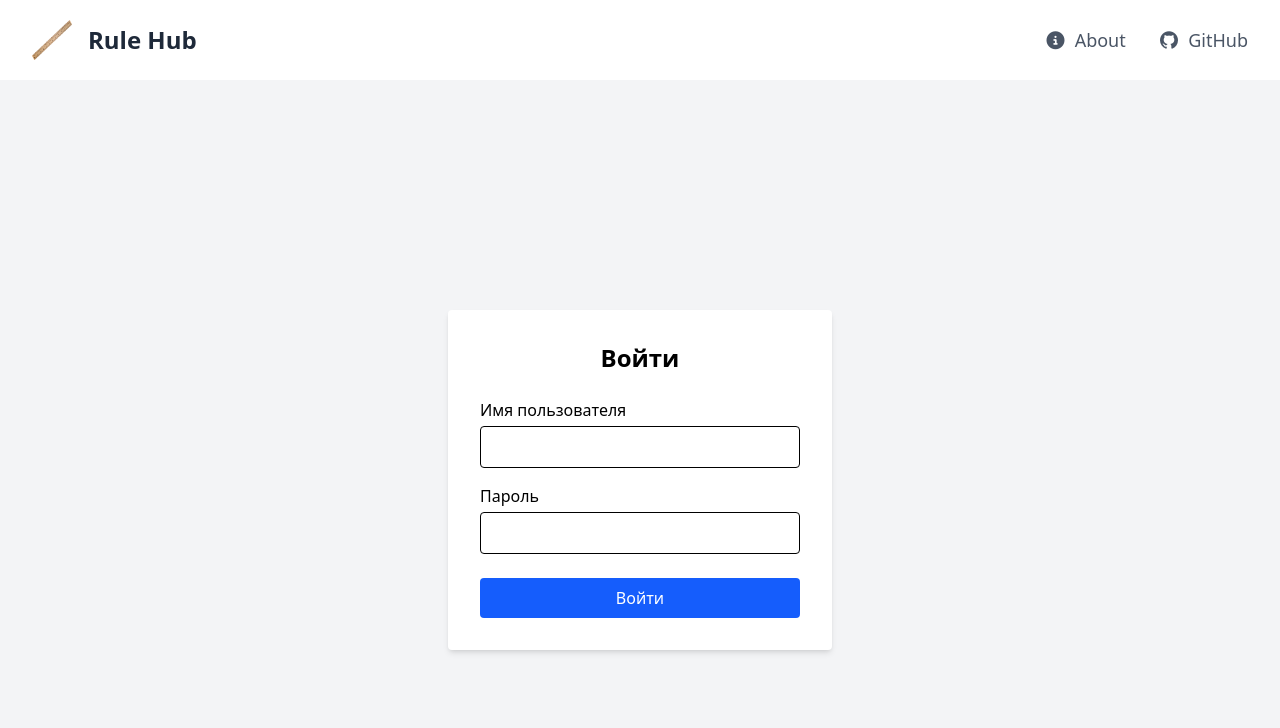
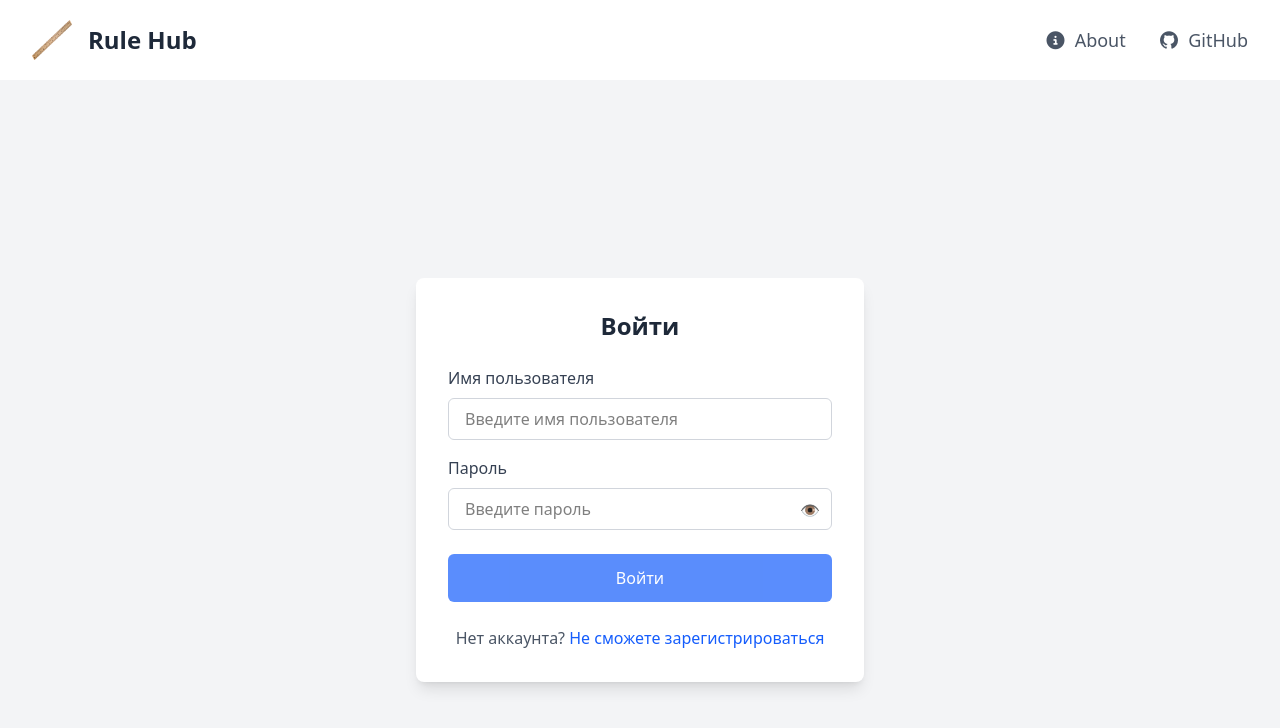
Before and after one commit to NRF24l01/rulehub, a Vue app in the folder frontend/: page /login in a window 1280 px wide. Shown: the top 728 px of the page. Built offline with nearby package versions, Linux system fonts and the light colour scheme.

Commit message:
Fixed login

```diff
--- a/frontend/package.json
+++ b/frontend/package.json
@@ -12,8 +12,10 @@
     "@fortawesome/fontawesome-free": "^7.0.0",
     "@tailwindcss/vite": "^4.1.11",
     "aos": "^2.3.4",
+    "axios": "^1.11.0",
     "font-awesome": "^4.7.0",
     "pinia": "^3.0.3",
+    "pinia-plugin-persistedstate": "^4.4.1",
     "tailwindcss": "^4.1.11",
     "vue": "^3.5.17",
     "vue-router": "^4.5.1"
--- a/frontend/src/main.js
+++ b/frontend/src/main.js
@@ -3,13 +3,17 @@ import '@fortawesome/fontawesome-free/css/all.min.css';
 
 import { createApp } from 'vue'
 import { createPinia } from 'pinia'
+import piniaPersist from 'pinia-plugin-persistedstate'
 
 import App from './App.vue'
 import router from './router'
 
 const app = createApp(App)
 
-app.use(createPinia())
+const pinia = createPinia()
+pinia.use(piniaPersist)
+
+app.use(pinia)
 app.use(router)
 
 app.mount('#app')
--- /dev/null
+++ b/frontend/src/stores/auth.js
@@ -0,0 +1,34 @@
+import { defineStore } from 'pinia'
+import { ref, computed } from 'vue'
+
+export const useAuthStore = defineStore('auth', () => {
+  const accessToken = ref(null)
+
+  const isAuthenticated = computed(() => !!accessToken.value)
+  const authHeader = computed(() =>
+    accessToken.value ? { Authorization: 'Bearer ' + accessToken.value } : {}
+  )
+
+  function setToken(token) {
+    accessToken.value = token
+  }
+
+  function logout() {
+    accessToken.value = null
+  }
+
+  return {
+    accessToken,
+    isAuthenticated,
+    authHeader,
+    setToken,
+    logout,
+  }
+}, {
+  persist: {
+    enabled: true,
+    strategies: [
+      { storage: sessionStorage }
+    ]
+  }
+})
--- a/frontend/src/views/Login.vue
+++ b/frontend/src/views/Login.vue
@@ -1,48 +1,91 @@
 <template>
     <div class="flex items-center justify-center min-h-screen bg-gray-100">
-        <form
-            class="bg-white p-8 rounded shadow-md w-full max-w-sm"
-            @submit.prevent="handleLogin"
-        >
-            <h2 class="text-2xl font-bold mb-6 text-center">Войти</h2>
+        <div class="bg-white p-8 rounded-lg shadow-lg w-full max-w-md">
+            <h2 class="text-2xl font-bold mb-6 text-center text-gray-800">Войти</h2>
+
+            <form @submit.prevent="handleLogin">
+                <!-- Username field -->
                 <div class="mb-4">
-                <label class="block mb-1 font-medium" for="nickname">Имя пользователя</label>
+                    <label class="block mb-2 font-medium text-gray-700" for="nickname">
+                        Имя пользователя
+                    </label>
                     <input
                         id="nickname"
                         v-model="nickname"
                         type="text"
-                    class="w-full px-3 py-2 border rounded focus:outline-none focus:ring"
+                        class="w-full px-4 py-2 border border-gray-300 rounded-md focus:outline-none focus:ring-2 focus:ring-blue-500 transition"
                         :class="{'border-red-500': nicknameError}"
+                        placeholder="Введите имя пользователя"
                         autocomplete="username"
                     />
                     <p v-if="nicknameError" class="text-red-500 text-sm mt-1">{{ nicknameError }}</p>
                 </div>
+
+                <!-- Password field -->
                 <div class="mb-6">
-                <label class="block mb-1 font-medium" for="password">Пароль</label>
+                    <label class="block mb-2 font-medium text-gray-700" for="password">
+                        Пароль
+                    </label>
+                    <div class="relative">
                         <input
                             id="password"
                             v-model="password"
-                    type="password"
-                    class="w-full px-3 py-2 border rounded focus:outline-none focus:ring"
+                            :type="showPassword ? 'text' : 'password'"
+                            class="w-full px-4 py-2 border border-gray-300 rounded-md focus:outline-none focus:ring-2 focus:ring-blue-500 transition"
                             :class="{'border-red-500': passwordError}"
+                            placeholder="Введите пароль"
                             autocomplete="current-password"
                         />
+                        <button
+                            type="button"
+                            class="absolute right-3 top-2.5 text-gray-500 hover:text-gray-700"
+                            @click="showPassword = !showPassword"
+                        >
+                            {{ showPassword ? '🙈' : '👁️' }}
+                        </button>
+                    </div>
                     <p v-if="passwordError" class="text-red-500 text-sm mt-1">{{ passwordError }}</p>
                 </div>
+
+                <!-- Submit button -->
                 <button
                     type="submit"
-                class="w-full bg-blue-600 text-white py-2 rounded hover:bg-blue-700 transition"
-                :disabled="loading"
+                    class="w-full bg-blue-600 text-white py-3 rounded-md hover:bg-blue-700 focus:outline-none focus:ring-2 focus:ring-blue-500 focus:ring-offset-2 transition"
+                    :disabled="loading || isFormInvalid"
+                    :class="{'opacity-70 cursor-not-allowed': loading || isFormInvalid}"
                 >
-                {{ loading ? 'Входимс...' : 'Войти' }}
+                    <span v-if="loading" class="inline-flex items-center">
+                        <svg class="animate-spin -ml-1 mr-2 h-4 w-4 text-white" xmlns="http://www.w3.org/2000/svg" fill="none" viewBox="0 0 24 24">
+                            <circle class="opacity-25" cx="12" cy="12" r="10" stroke="currentColor" stroke-width="4"></circle>
+                            <path class="opacity-75" fill="currentColor" d="M4 12a8 8 0 018-8V0C5.373 0 0 5.373 0 12h4zm2 5.291A7.962 7.962 0 014 12H0c0 3.042 1.135 5.824 3 7.938l3-2.647z"></path>
+                        </svg>
+                        Входимс...
+                    </span>
+                    <span v-else>Войти</span>
                 </button>
-            <p v-if="loginError" class="text-red-500 text-center mt-4">{{ loginError }}</p>
             </form>
+
+            <!-- Error message -->
+            <div v-if="loginError" class="mt-4 p-3 bg-red-100 border border-red-400 text-red-700 rounded">
+                {{ loginError }}
+            </div>
+
+            <!-- Register link -->
+            <p class="mt-6 text-center text-gray-600">
+                Нет аккаунта?
+                <router-link to="/register" class="text-blue-600 hover:underline">Не сможете зарегистрироваться</router-link>
+            </p>
+        </div>
     </div>
 </template>
 
 <script setup>
-import { ref } from 'vue'
+import { ref, computed, watch } from 'vue'
+import { useAuthStore } from '@/stores/auth'
+import { useRouter } from 'vue-router'
+
+const auth = useAuthStore()
+const router = useRouter()
 
 const nickname = ref('')
 const password = ref('')
@@ -50,33 +93,85 @@ const nicknameError = ref('')
 const passwordError = ref('')
 const loginError = ref('')
 const loading = ref(false)
+const showPassword = ref(false)
 
-function validateNickname(value) {
-    if (!value) return 'Ник нужен'
-    if (value.length < 3 || value.length > 32)
-        return 'Ник должен быть 3-32 символа'
-    if (!/^[a-zA-Z0-9_]+$/.test(value))
-        return 'Ник может содержать только буквы, цифры и подчеркивания'
-    return ''
+// Новые computed для проверки валидности
+const isNicknameValid = computed(() => {
+    return (
+        nickname.value &&
+        nickname.value.length >= 3 &&
+        nickname.value.length <= 32 &&
+        /^[a-zA-Z0-9_]+$/.test(nickname.value)
+    )
+})
+
+const isPasswordValid = computed(() => {
+    return (
+        password.value &&
+        password.value.length >= 6 &&
+        password.value.length <= 128 &&
+        /[a-zA-Z]/.test(password.value) &&
+        /[0-9]/.test(password.value)
+    )
+})
+
+const isFormInvalid = computed(() => {
+    return !isNicknameValid.value || !isPasswordValid.value || loading.value
+})
+
+// Validation functions (только для ошибок)
+function validateNickname() {
+    if (!nickname.value) {
+        nicknameError.value = 'Ник нужен'
+        return false
+    }
+    if (nickname.value.length < 3 || nickname.value.length > 32) {
+        nicknameError.value = 'Ник должен быть 3-32 символа'
+        return false
+    }
+    if (!/^[a-zA-Z0-9_]+$/.test(nickname.value)) {
+        nicknameError.value = 'Ник может содержать только буквы, цифры и подчеркивания'
+        return false
+    }
+    nicknameError.value = ''
+    return true
 }
 
-function validatePassword(value) {
-    if (!value) return 'Пароль обязателен'
-    if (value.length < 6 || value.length > 128)
-        return 'Пароль должен быть 6-128 символов'
-    if (!/[a-zA-Z]/.test(value) || !/[0-9]/.test(value))
-        return 'Пароль должен содержать буквы и цифры'
-    return ''
+function validatePassword() {
+    if (!password.value) {
+        passwordError.value = 'Пароль обязателен'
+        return false
+    }
+    if (password.value.length < 6 || password.value.length > 128) {
+        passwordError.value = 'Пароль должен быть 6-128 символов'
+        return false
+    }
+    if (!/[a-zA-Z]/.test(password.value) || !/[0-9]/.test(password.value)) {
+        passwordError.value = 'Пароль должен содержать буквы и цифры'
+        return false
+    }
+    passwordError.value = ''
+    return true
 }
 
+// Показывать ошибки сразу при вводе
+watch(nickname, () => {
+    validateNickname()
+})
+
+watch(password, () => {
+    validatePassword()
+})
+
 async function handleLogin() {
-    nicknameError.value = validateNickname(nickname.value)
-    passwordError.value = validatePassword(password.value)
   loginError.value = ''
 
-    if (nicknameError.value || passwordError.value) return
+  const isNicknameValid = validateNickname()
+  const isPasswordValid = validatePassword()
+  if (!isNicknameValid || !isPasswordValid) return
 
   loading.value = true
+
   try {
     const res = await fetch(
       `${import.meta.env.VITE_BACKEND_URL}/auth/login`,
@@ -84,25 +179,30 @@ async function handleLogin() {
         method: 'POST',
         headers: { 'Content-Type': 'application/json' },
         body: JSON.stringify({
-                    username: nickname.value,
+          username: nickname.value.trim(),
           password: password.value,
         }),
-                credentials: 'include',
+        credentials: 'include', // Важно, чтобы куки (refresh token) отправились
       }
     )
-        if (res.status === 200) {
-            // Successful login, handle as needed (e.g., redirect)
-            // Optionally, get access_token from response if needed
-            // const data = await res.json()
-            // localStorage.setItem('access_token', data.access_token)
-            window.location.reload()
+
+    if (res.ok) {
+      const data = await res.json()
+      if (data.access_token) {
+        auth.setToken(data.access_token) // Сохраняем access_token в Pinia
+        router.push('/dashboard') // Переходим в SPA на dashboard без перезагрузки
+      } else {
+        loginError.value = 'Сервер не вернул access_token'
+      }
     } else if (res.status === 401) {
       loginError.value = 'Неверные учетные данные'
     } else {
-            loginError.value = 'Ошибка входа, попробуйте позже'
+      const errorData = await res.json().catch(() => null)
+      loginError.value = errorData?.message || 'Ошибка входа, попробуйте позже'
     }
   } catch (e) {
-        loginError.value = 'Ошибка сети'
+    console.error('Login error:', e)
+    loginError.value = 'Ошибка сети. Проверьте подключение к интернету.'
   } finally {
     loading.value = false
   }
```
Also changed, not shown: frontend/src/axios.js (added, +44 -0 lines), 1 other file (tests, documents, lock files or other folders). Lines whose indentation alone changed are shown as unchanged.
